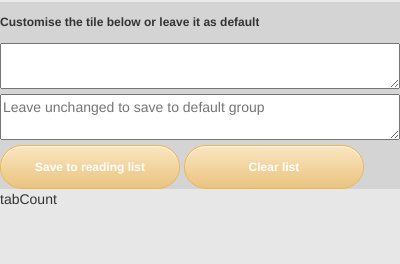
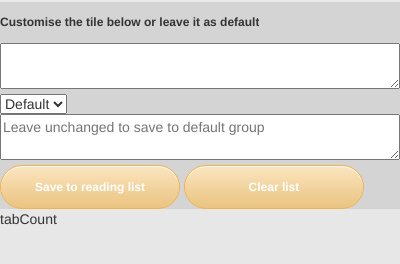
Before and after one commit to lx223/read-later-chrome-extension, a browser extension: page src/popup.html in a window 400 px wide. Shown: the part 46-310 px from the top of the page. Drawn offline with nearby package versions, Linux system fonts and the light colour scheme.

```diff
--- a/src/popup.html
+++ b/src/popup.html
@@ -21,6 +21,10 @@
       <div id="status-container">
         <div id="message">Default message</div>
         <textarea id="cusTitle"></textarea>
+
+        <select id="groupList">
+          <option value="Default" selected="true">Default</option>
+        </select>
         <textarea id="group" placeholder="Leave unchanged to save to default group"></textarea>
         <div class="button-container">
           <button id="readLaterButton">Save to reading list</button>
```
Also changed, not shown: 1 other file.
